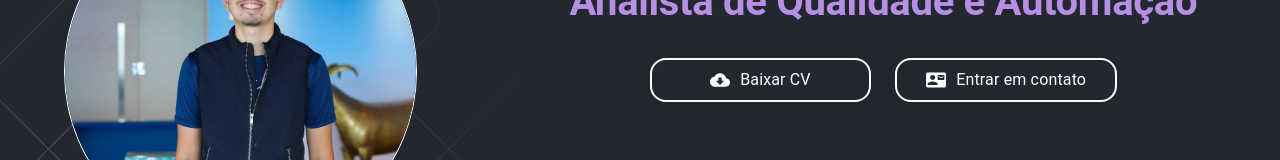
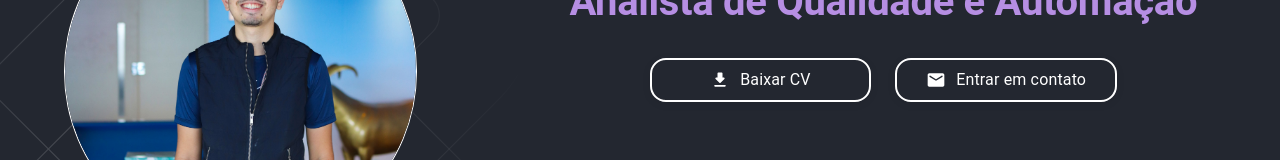
Before and after one commit to lucasperj/portfolio, a React (Vite) app: page / in a window 1280 px wide. Shown: the part 325-485 px from the top of the page. Built offline with nearby package versions, Linux system fonts and the light colour scheme.

Commit message:
feat: Substituir ícones de download e contato no componente Hero por versões arredondadas

```diff
--- a/src/pages/Home/sections/Hero/Hero.tsx
+++ b/src/pages/Home/sections/Hero/Hero.tsx
@@ -1,8 +1,8 @@
 // Importações de componentes do Material-UI, ícones, hooks e utilitários
 import { Box, Container, Grid2, Typography, useTheme, useMediaQuery, Collapse } from "@mui/material"
 import Grid from '@mui/material/Grid';
-import CloudDownloadIcon from '@mui/icons-material/CloudDownload';
-import ContactMailIcon from '@mui/icons-material/ContactMail';
+import FileDownloadRoundedIcon from '@mui/icons-material/FileDownloadRounded';
+import EmailRoundedIcon from '@mui/icons-material/EmailRounded';
 import LinkedInIcon from '@mui/icons-material/LinkedIn';
 import EmailIcon from '@mui/icons-material/Email';
 import WhatsAppIcon from '@mui/icons-material/WhatsApp';
@@ -101,7 +101,7 @@ const Hero = () => {
                             <Grid item xs={12} md={4} display="flex" justifyContent="center">
                                 <Box width="100%">
                                     <StyledButton onClick={() => handleDownloadCV(CV)}>
-                                        <CloudDownloadIcon />
+                                        <FileDownloadRoundedIcon />
                                         <Typography>{t('hero.downloadCV')}</Typography>
                                     </StyledButton>
                                 </Box>
@@ -116,7 +116,7 @@ const Hero = () => {
                                         onMouseLeave={handleMouseLeave}
                                     >
                                         <StyledButton onClick={handleContactClick}>
-                                            <ContactMailIcon />
+                                            <EmailRoundedIcon />
                                             <Typography>{t('hero.contact')}</Typography>
                                         </StyledButton>
                                     </div>
```
